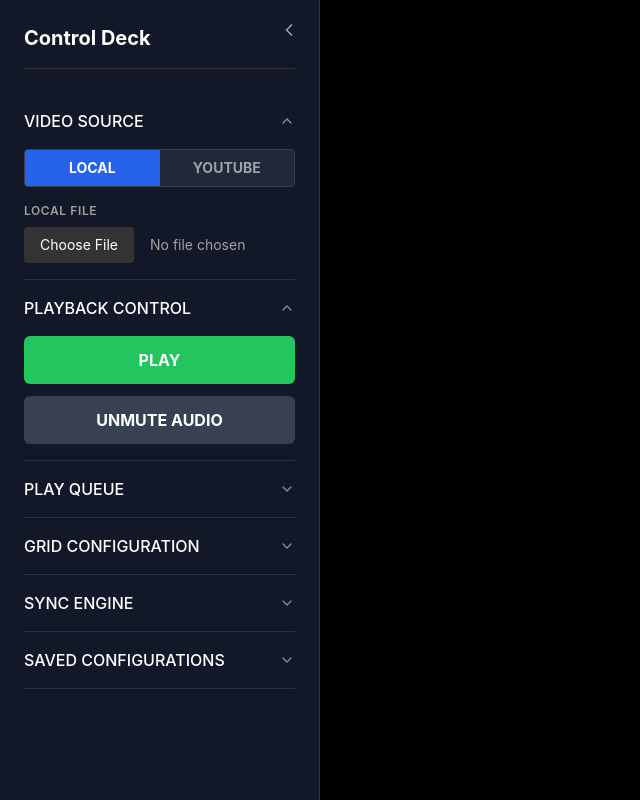
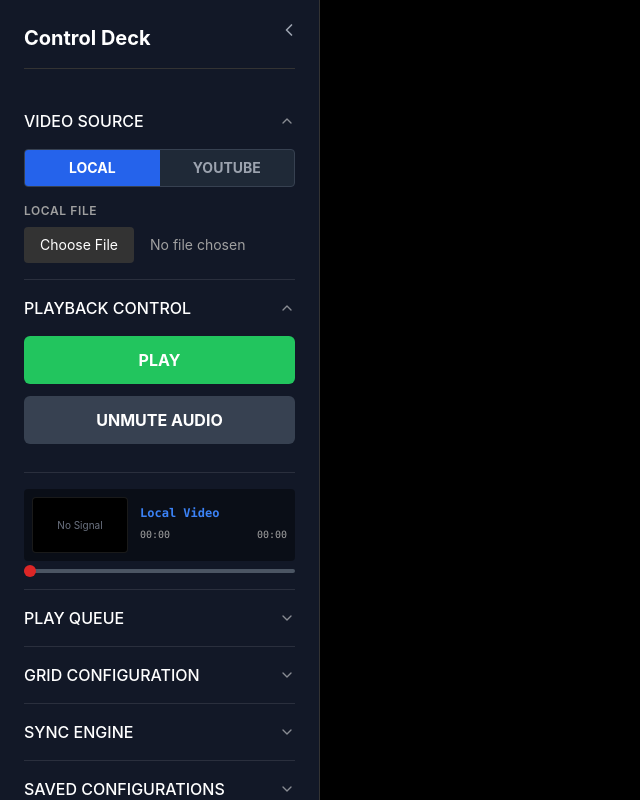
Before and after one commit to alexmc2/video-wall, a React (Vite) app: page / in a window 1280 px wide. Shown: the whole page, without its empty margins (0-640 px from the left). Built offline with nearby package versions, Linux system fonts and the light colour scheme.

Commit message:
add video playback control

```diff
--- a/src/App.tsx
+++ b/src/App.tsx
@@ -49,7 +49,15 @@ function App() {
   // YouTube State
   const [ytVideoId, setYtVideoId] = useState<string>('5IsSpAOD6K8');
   const ytPlayerRefs = useRef<(YouTubePlayer | null)[]>([]);
-  const [zoomLevel, setZoomLevel] = useState(1);
+  // Scaling State
+  const [scaleX, setScaleX] = useState(1);
+  const [scaleY, setScaleY] = useState(1);
+  // Async Sync Gap (ms)
+  const [syncGap, setSyncGap] = useState(0);
+
+  // Time Tracking
+  const [currentTime, setCurrentTime] = useState(0);
+  const [duration, setDuration] = useState(0);
 
   // Play Queue
   const {
@@ -65,6 +73,41 @@ function App() {
 
   // Load API
   useLoadYouTubeScript();
+
+  // Polling for Time Updates
+  useEffect(() => {
+    const interval = setInterval(() => {
+      if (sourceMode === 'local') {
+        const master = localVideoRefs.current[0];
+        if (master) {
+          setCurrentTime(master.currentTime);
+          setDuration(master.duration || 0);
+        }
+      } else {
+        const master = ytPlayerRefs.current[0];
+        if (master && master.getCurrentTime) {
+          setCurrentTime(master.getCurrentTime());
+          setDuration(master.getDuration ? master.getDuration() : 0);
+        }
+      }
+    }, 500);
+    return () => clearInterval(interval);
+  }, [sourceMode]);
+
+  const handleSeek = (time: number) => {
+    // Optimistic update
+    setCurrentTime(time);
+
+    if (sourceMode === 'local') {
+      localVideoRefs.current.forEach((v) => {
+        if (v) v.currentTime = time;
+      });
+    } else {
+      ytPlayerRefs.current.forEach((p) => {
+        if (p && p.seekTo) p.seekTo(time, true);
+      });
+    }
+  };
 
   // Handle Auto-Fit
   const performGridOptimization = useCallback((currentAspectRatio: number) => {
@@ -145,12 +188,14 @@ function App() {
     videosRef: localVideoRefs,
     isSyncEnabled: isSyncActive && sourceMode === 'local',
     isPlaying: playbackState === 'PLAYING' && sourceMode === 'local',
+    syncGap,
   });
 
   useYouTubeSync({
     playersRef: ytPlayerRefs,
     isSyncEnabled: isSyncActive && sourceMode === 'youtube',
     isPlaying: playbackState === 'PLAYING' && sourceMode === 'youtube',
+    syncGap,
   });
 
   const handleModeChange = (mode: SourceMode) => {
@@ -274,8 +319,17 @@ function App() {
               onTogglePlay={togglePlay}
               audioSource={audioSource}
               onAudioSourceChange={setAudioSource}
-              zoomLevel={zoomLevel}
-              onZoomChange={setZoomLevel}
+              scaleX={scaleX}
+              onScaleXChange={setScaleX}
+              scaleY={scaleY}
+              onScaleYChange={setScaleY}
+              syncGap={syncGap}
+              onSyncGapChange={setSyncGap}
+              currentTime={currentTime}
+              duration={duration}
+              onSeek={handleSeek}
+              currentVideoSrc={videoSrc}
+              currentVideoId={ytVideoId}
               gridConfig={gridConfig}
               onGridConfigChange={setGridConfig}
               onOptimizeGrid={optimizeGrid}
@@ -366,7 +420,8 @@ function App() {
                 muted={audioSource !== i}
                 shouldBuffer={playbackState === 'BUFFERING'}
                 onReady={() => signalReady(i)}
-                scale={zoomLevel}
+                scaleX={scaleX}
+                scaleY={scaleY}
                 // Only Master Tile triggers navigation
                 onEnded={i === 0 ? handleVideoEnded : undefined}
                 // Loop if queue is empty or explicit loop requested
@@ -385,7 +440,8 @@ function App() {
                 muted={audioSource !== i}
                 shouldBuffer={playbackState === 'BUFFERING'}
                 onReady={() => signalReady(i)}
-                scale={zoomLevel}
+                scaleX={scaleX}
+                scaleY={scaleY}
                 onEnded={i === 0 ? handleVideoEnded : undefined}
                 // YouTube looping is handled via onEnded seeking if we want, or we can trust the component if we added loop prop support?
                 // We added onEnded. The YouTubeTile doesn't natively support "loop" prop for single video, but we can restart it manually.
--- a/src/components/ControlPanel.tsx
+++ b/src/components/ControlPanel.tsx
@@ -35,9 +35,21 @@ interface ControlPanelProps {
   onTogglePlay: () => void;
   audioSource: number | null; // null = all muted
   onAudioSourceChange: (index: number | null) => void;
-  // YouTube Zoom
-  zoomLevel: number;
-  onZoomChange: (zoom: number) => void;
+  // Scaling
+  scaleX: number;
+  onScaleXChange: (val: number) => void;
+  scaleY: number;
+  onScaleYChange: (val: number) => void;
+  // Sync
+  syncGap: number;
+  onSyncGapChange: (val: number) => void;
+  // Time
+  currentTime: number;
+  duration: number;
+  onSeek: (time: number) => void;
+  // Preview Info
+  currentVideoSrc: string;
+  currentVideoId: string;
 
   // Grid Props
   gridConfig: GridConfig;
@@ -64,7 +76,9 @@ interface SavedPreset {
   gridConfig: GridConfig;
   sourceMode: SourceMode;
   ytInput: string;
-  zoomLevel: number;
+  scaleX: number;
+  scaleY: number;
+  syncGap: number;
   timestamp: number;
 }
 
@@ -79,8 +93,17 @@ export const ControlPanel: React.FC<ControlPanelProps> = ({
   onTogglePlay,
   audioSource,
   onAudioSourceChange,
-  zoomLevel,
-  onZoomChange,
+  scaleX,
+  onScaleXChange,
+  scaleY,
+  onScaleYChange,
+  syncGap,
+  onSyncGapChange,
+  currentTime,
+  duration,
+  onSeek,
+  currentVideoSrc,
+  currentVideoId,
   gridConfig,
   onGridConfigChange,
   onOptimizeGrid,
@@ -118,7 +141,9 @@ export const ControlPanel: React.FC<ControlPanelProps> = ({
       gridConfig,
       sourceMode,
       ytInput,
-      zoomLevel,
+      scaleX,
+      scaleY,
+      syncGap,
       timestamp: Date.now(),
     };
     const updated = { ...savedPresets, [name]: newPreset };
@@ -136,7 +161,9 @@ export const ControlPanel: React.FC<ControlPanelProps> = ({
       setYtInput(preset.ytInput);
       onVideoIdChange(preset.ytInput);
     }
-    if (preset.zoomLevel) onZoomChange(preset.zoomLevel);
+    if (preset.scaleX) onScaleXChange(preset.scaleX);
+    if (preset.scaleY) onScaleYChange(preset.scaleY);
+    if (preset.syncGap) onSyncGapChange(preset.syncGap);
   };
 
   const handleDeletePreset = (name: string) => {
@@ -281,6 +308,66 @@ export const ControlPanel: React.FC<ControlPanelProps> = ({
               >
                 {audioSource !== null ? 'MUTE AUDIO' : 'UNMUTE AUDIO'}
               </button>
+
+              {/* SCRUBBER & PREVIEW */}
+              <div className="flex flex-col gap-2 mt-4 pt-4 border-t border-white/10">
+                <div className="flex justify-between items-center bg-black/40 p-2 rounded relative overflow-hidden group">
+                  {/* MINI PREVIEW */}
+                  <div className="w-24 h-14 bg-black rounded overflow-hidden mr-3 shrink-0 border border-white/10">
+                    {sourceMode === 'local' && currentVideoSrc ? (
+                      <video
+                        src={currentVideoSrc}
+                        className="w-full h-full object-cover opacity-80"
+                        muted
+                      />
+                    ) : sourceMode === 'youtube' && currentVideoId ? (
+                      // Just a thumbnail for YT to be safe on API limits
+                      <img
+                        src={`https://img.youtube.com/vi/${currentVideoId}/mqdefault.jpg`}
+                        alt="Preview"
+                        className="w-full h-full object-cover opacity-80"
+                      />
+                    ) : (
+                      <div className="flex items-center justify-center h-full text-[10px] text-gray-500">
+                        No Signal
+                      </div>
+                    )}
+                  </div>
+
+                  {/* Info & Time */}
+                  <div className="flex-1 flex flex-col gap-1 min-w-0">
+                    <span className="text-xs font-mono text-accent-blue font-bold truncate">
+                      {currentlyPlaying?.name ||
+                        (sourceMode === 'youtube'
+                          ? 'YouTube Stream'
+                          : 'Local Video')}
+                    </span>
+                    <div className="flex justify-between text-[10px] text-text-dim font-mono">
+                      <span>
+                        {new Date(currentTime * 1000)
+                          .toISOString()
+                          .substr(14, 5)}
+                      </span>
+                      <span>
+                        {new Date((duration || 0) * 1000)
+                          .toISOString()
+                          .substr(14, 5)}
+                      </span>
+                    </div>
+                  </div>
+                </div>
+
+                {/* SLIDER */}
+                <input
+                  type="range"
+                  min="0"
+                  max={duration || 100}
+                  step="0.1"
+                  value={currentTime}
+                  onChange={(e) => onSeek(parseFloat(e.target.value))}
+                  className="w-full h-1 appearance-none bg-gray-600 rounded cursor-pointer [&::-webkit-slider-thumb]:appearance-none [&::-webkit-slider-thumb]:w-3 [&::-webkit-slider-thumb]:h-3 [&::-webkit-slider-thumb]:rounded-full [&::-webkit-slider-thumb]:bg-red-600 [&::-webkit-slider-thumb]:hover:bg-red-500 [&::-webkit-slider-thumb]:transition-colors"
+                />
+              </div>
             </div>
           </AccordionContent>
         </AccordionItem>
@@ -420,21 +507,49 @@ export const ControlPanel: React.FC<ControlPanelProps> = ({
                 )}
               </div>
 
-              {/* ZOOM (Only for YT really, but kept here) */}
+              {/* VIDEO CROPPING / SCALING */}
               <div className="flex flex-col gap-2 mt-2 pt-2 border-t border-white/10">
-                <label className="text-xs uppercase tracking-wider text-text-dim font-semibold flex justify-between">
-                  <span>Zoom / Crop</span>
-                  <span className="text-white">{zoomLevel.toFixed(1)}x</span>
+                <label className="text-xs uppercase tracking-wider text-text-dim font-semibold">
+                  Video Adjustment (Corp/Scale)
                 </label>
-                <input
-                  type="range"
-                  min="1"
-                  max="3"
-                  step="0.1"
-                  value={zoomLevel}
-                  onChange={(e) => onZoomChange(parseFloat(e.target.value))}
-                  className="w-full mt-1 accent-accent-red cursor-pointer"
-                />
+
+                <div className="flex flex-col gap-1">
+                  <div className="flex justify-between">
+                    <span className="text-xs text-text-dim">
+                      Horizontal (X)
+                    </span>
+                    <span className="text-xs text-white">
+                      {scaleX.toFixed(2)}x
+                    </span>
+                  </div>
+                  <input
+                    type="range"
+                    min="1"
+                    max="3"
+                    step="0.05"
+                    value={scaleX}
+                    onChange={(e) => onScaleXChange(parseFloat(e.target.value))}
+                    className="w-full h-1 bg-gray-600 rounded-lg appearance-none cursor-pointer accent-accent-blue"
+                  />
+                </div>
+
+                <div className="flex flex-col gap-1">
+                  <div className="flex justify-between">
+                    <span className="text-xs text-text-dim">Vertical (Y)</span>
+                    <span className="text-xs text-white">
+                      {scaleY.toFixed(2)}x
+                    </span>
+                  </div>
+                  <input
+                    type="range"
+                    min="1"
+                    max="3"
+                    step="0.05"
+                    value={scaleY}
+                    onChange={(e) => onScaleYChange(parseFloat(e.target.value))}
+                    className="w-full h-1 bg-gray-600 rounded-lg appearance-none cursor-pointer accent-accent-blue"
+                  />
+                </div>
               </div>
             </div>
           </AccordionContent>
@@ -463,6 +578,31 @@ export const ControlPanel: React.FC<ControlPanelProps> = ({
               The sync engine continuously monitors all tiles and nudges
               playback to ensure zero-latency synchronization.
             </p>
+
+            {/* ASYNC GAP CONTROL */}
+            <div className="flex flex-col gap-2 mt-4 pt-2 border-t border-white/10">
+              <div className="flex justify-between items-center">
+                <label className="text-xs uppercase tracking-wider text-text-dim font-semibold">
+                  Async Playback Gap
+                </label>
+                <span className="text-xs text-white font-mono">
+                  {syncGap}ms
+                </span>
+              </div>
+              <input
+                type="range"
+                min="0"
+                max="500"
+                step="50"
+                value={syncGap}
+                onChange={(e) => onSyncGapChange(parseInt(e.target.value))}
+                className="w-full h-1 bg-gray-600 rounded-lg appearance-none cursor-pointer accent-accent-green"
+              />
+              <p className="text-[10px] text-text-dim">
+                Set a delay between tiles for a ripple effect. 0ms = Perfect
+                Sync.
+              </p>
+            </div>
           </AccordionContent>
         </AccordionItem>
 
```
Also changed, not shown: src/components/VideoTile.tsx (+16 -4 lines), src/components/YouTubeTile.tsx (+18 -3 lines), src/hooks/useLocalSync.ts (+13 -3 lines), src/hooks/useYouTubeSync.ts (+9 -10 lines).
